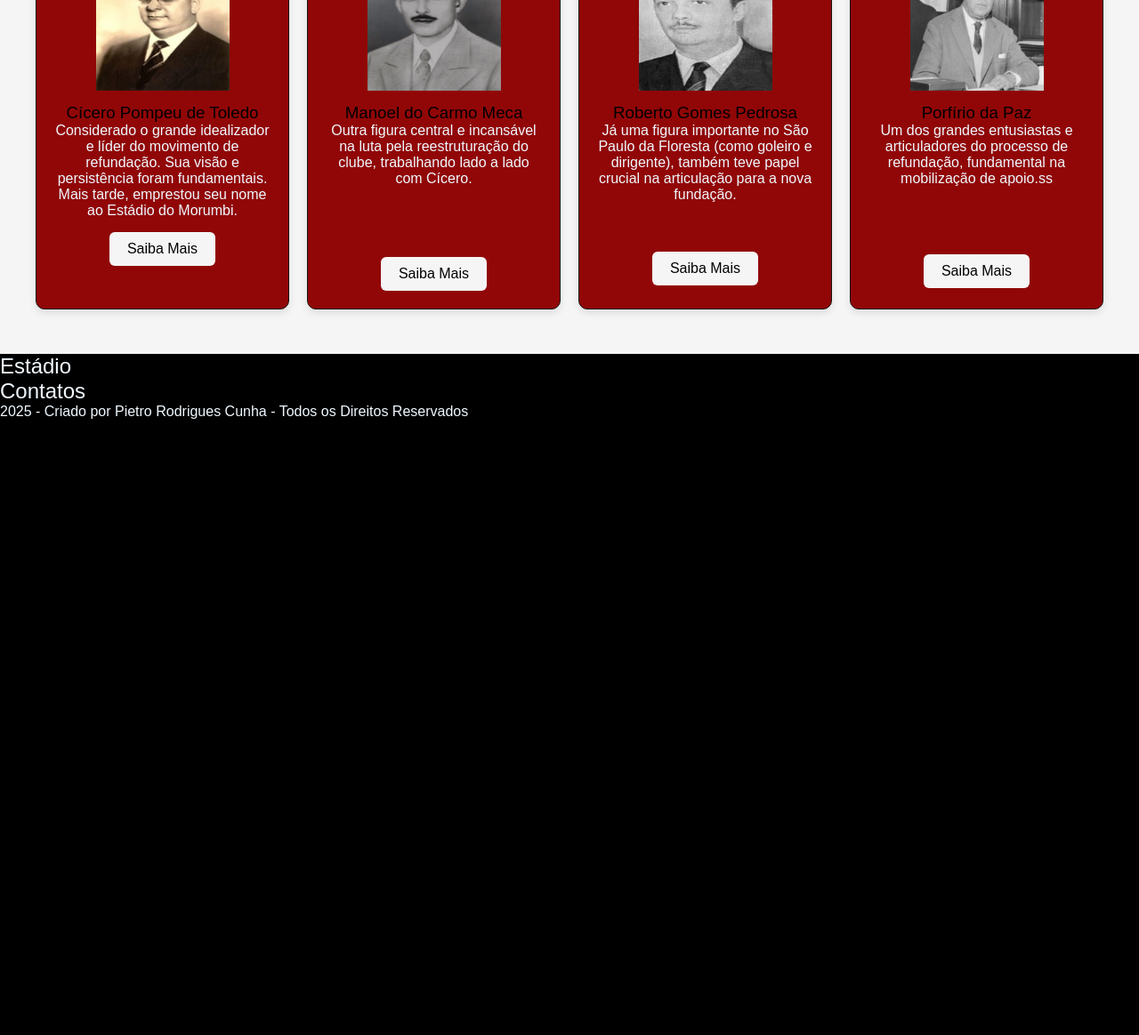
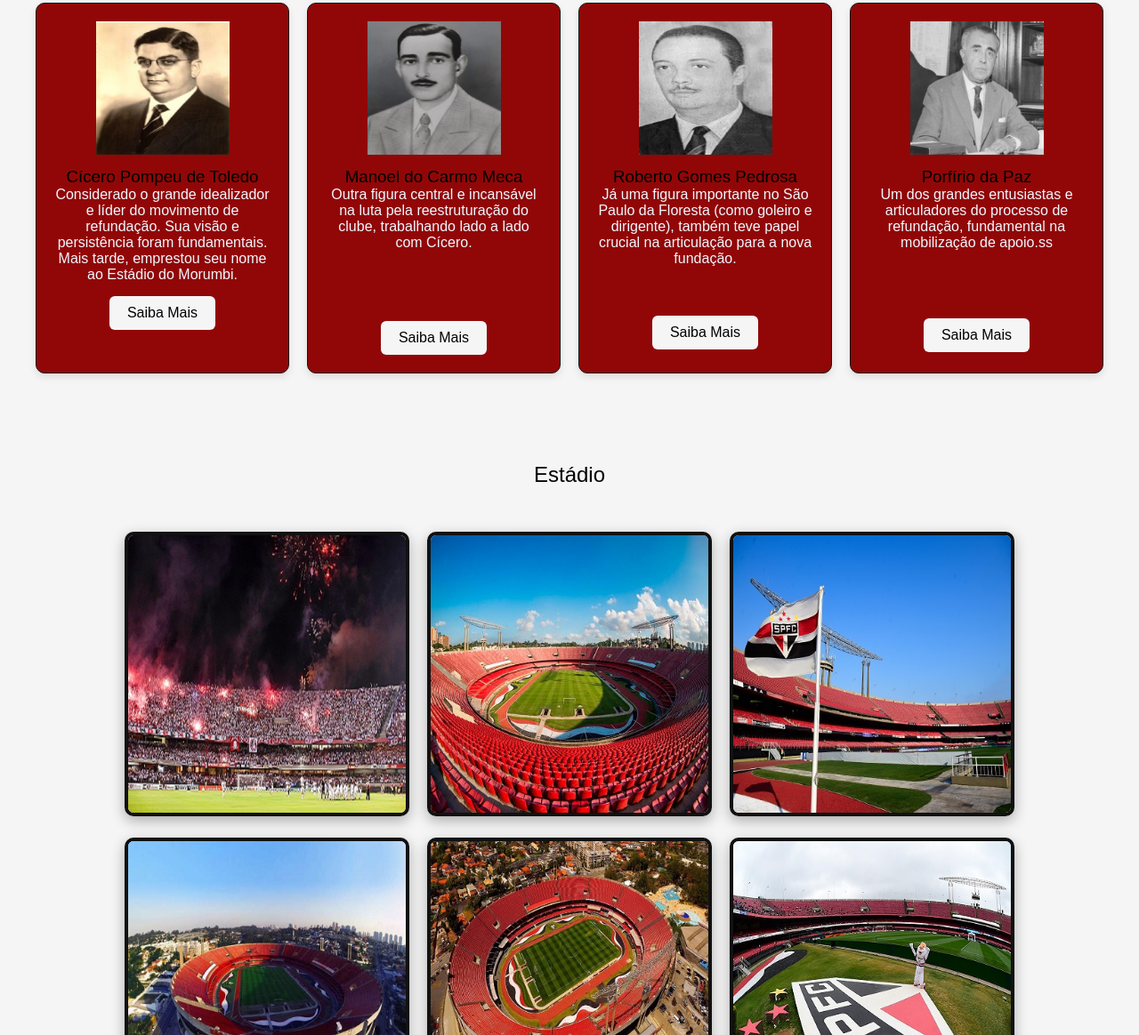
Before and after one commit to pietrorodrigues09/Site_S-o_Paulo, a plain HTML site: page index.html in a window 1280 px wide. Shown: the part 1636-2800 px from the top of the page at 89% size. Before the commit the page ends 2108 px from the top, so only its background shows below. Drawn offline with Linux system fonts and the light colour scheme; a web font is replaced by a local one.

Commit message:
aula 18/06

```diff
--- a/css/style.css
+++ b/css/style.css
@@ -22,7 +22,7 @@
 }
 
 body{
-   background-color:black ;
+   background-color:whitesmoke ;
 }
 
 header{
@@ -88,6 +88,7 @@
     gap: 40px;
     max-width: 1400px;
     margin: auto;
+    flex-wrap: wrap;
 }
 
 .titulos-texto{
@@ -141,6 +142,14 @@
 
 .card{
     width: 70%;
+}
+
+
+#fundacao h1 {
+    color: black;
+    text-align: center;
+    margin-bottom: 50px;
+    margin-top: 50px;
 }
 
 #fundacao .container{
@@ -234,6 +243,8 @@
 }
 
 .modal-content {
+    max-height: 90vh;
+    overflow-y: auto;
     background-color: whitesmoke;
     padding: 30px;
     border-radius: 10px;
@@ -269,7 +280,37 @@
     color: aliceblue;
 }
 
+#estadio {
+    background-color: whitesmoke;
+}
 
+#estadio h1 {
+    color: black;
+    text-align: center;
+    margin-bottom: 50px;
+    margin-top: 50px;
+}
+
+.galeria {
+    display: grid;
+    grid-template-columns: repeat(3, 1fr);
+    gap: 20px;
+    max-width: 1000px;
+    margin: 0 auto;
+  }
+
+  .galeria img {
+    width: 100%;
+    height: auto;
+    border-radius: 10px;
+    box-shadow: 0 5px 15px rgba(0, 0, 0, 0.3);
+    transition: transform 0.3s ease;
+    border: 4px solid #111111;
+  }
+
+  .galeria img:hover {
+    transform: scale(1.05);
+  }
 
 @media(max-width:675px){
     header .container, .titulos-container{
@@ -284,7 +325,14 @@
         margin-top: 110px;
     }
     .modal-content {
-        margin-top: 200px;
+        margin-top: 300px;
+        max-height: 60vh;
     }
 
+    .galeria {
+        flex-direction: column;
+        display: flex;
+    }
+
+
 }
--- a/index.html
+++ b/index.html
@@ -64,11 +64,11 @@
                     <div class="hex"><img src="img/Taca-do-Mundial-de-Clubes-1024x576.jpg" alt="taça do mundial de clubes"></div>
                     <div class="hex"><img src="img/taca-da-sul-americana-trofeu-foi-exibido-antes-de-final-entre-fortaleza-e-ldu-1698523709052_v2_450x450.jpg" alt="taça da copa sul americana"></div>
                     <div class="hex"><img src="img/Taca-da-Recopa-Sul-Americana.webp" alt="taça da recopa sul americana"></div>
-                    <div class="hex"><img src="img/TaçaBrasileirao.jpeg" alt="taça do brasileirão"></div>z
+                    <div class="hex"><img src="img/TaçaBrasileirao.jpeg" alt="taça do brasileirão"></div>
                 </div>
 
             </div>
-            <h1>Titulos</h1>
+            <h1></h1>
 
 
         </section>
@@ -109,7 +109,26 @@
         </section>
         <section id="estadio">
             <h1>Estádio</h1>
-
+                <div class="galeria">
+                    <figure>
+                        <div class="galeria_img"><img src="img/Morumbi/Morumbi-Torcida-1.jpg "  alt=""></div>
+                    </figure>
+                    <figure>
+                        <div class="galeria_img"><img src="img/Morumbi/Arquibancada.jpg"   alt=""></div>
+                    </figure>
+                    <figure>
+                        <div class="galeria_img"><img src="img/Morumbi/Bandeirinha.jpg"   alt=""></div>
+                    </figure>
+                    <figure>
+                        <div class="galeria_img"><img src="img/Morumbi/Fachada.jpg" alt=""></div>
+                    </figure>
+                    <figure>
+                        <div class="galeria_img"><img src="img/Morumbi/Morumbidecima.jpg"  alt=""></div>
+                    </figure>
+                    <figure>
+                        <div class="galeria_img"><img src="img/Morumbi/SimboloSaopaulo.jpg" alt=""></div>
+                    </figure>
+                </div>
         </section>
         <section id="contatos">
             <h1>Contatos</h1>
@@ -124,7 +143,13 @@
         <div id="modal1" class="modal">
             <div class="modal-content">
                     <h3>Cícero Pompeu de Toledo</h3>
-                        <p>Cícero Pompeu de Toledo é um nome eternizado na história do São Paulo FC, principalmente por dar nome ao icônico Estádio do Morumbi. Como presidente e visionário, foi a força motriz por trás da construção do estádio, um sonho que perseguiu com afinco e que se tornou um dos maiores símbolos do clube. Seu legado vai além da estrutura física, representando a ambição e a grandeza que caracterizam o Tricolor, mesmo não tendo vivido para ver sua obra monumental completamente finalizada.</p>
+                    <p>Cícero Pompeu de Toledo é um nome eternizado na história do São Paulo Futebol Clube, principalmente por dar nome ao icônico Estádio do Morumbi. Como presidente e visionário, foi a força motriz por trás da construção do estádio, um projeto audacioso que simbolizava a grandiosidade dos sonhos são-paulinos em uma época de dificuldades financeiras e desafios estruturais.
+
+                        Durante sua gestão, iniciada em 1947, Cícero foi incansável na busca por recursos, apoiadores e soluções técnicas para viabilizar o que muitos consideravam impossível: erguer o maior estádio particular do Brasil. Seu carisma, liderança e paixão pelo clube foram fundamentais para mobilizar empresários, torcedores e o poder público em torno do projeto.
+
+                        A pedra fundamental do Estádio do Morumbi foi lançada em 15 de agosto de 1952, num terreno localizado na então pouco desenvolvida Zona Oeste de São Paulo. A ousadia da localização refletia a visão de futuro de Cícero, que acreditava no crescimento urbano da região e na consolidação do São Paulo FC como uma potência do futebol nacional.
+
+                        </p>
                     <p></p>
                     <a href="#" onclick="history.back();" class="close-btn">Fechar</a>
             </div>
```
Also changed, not shown: img/Morumbi/1608400362058.avif (deleted), img/Morumbi/Morumbi-Torcida-1.jpg (added), img/Morumbi/morumbidenoite.jpg (added). Lines whose indentation alone changed are shown as unchanged.
